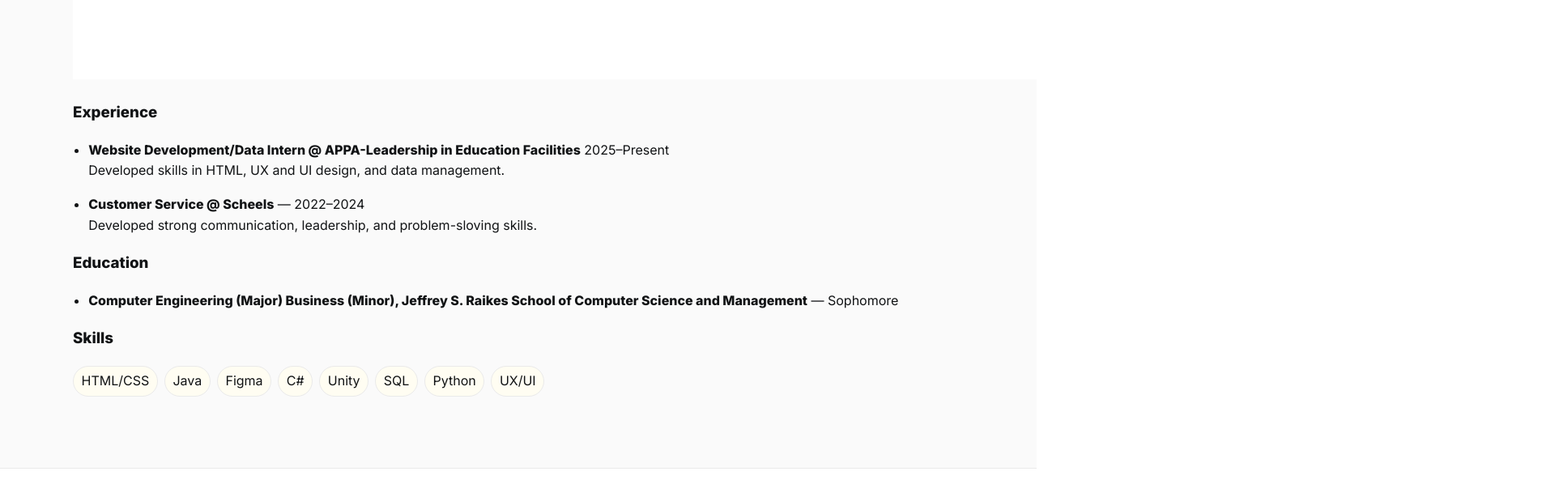
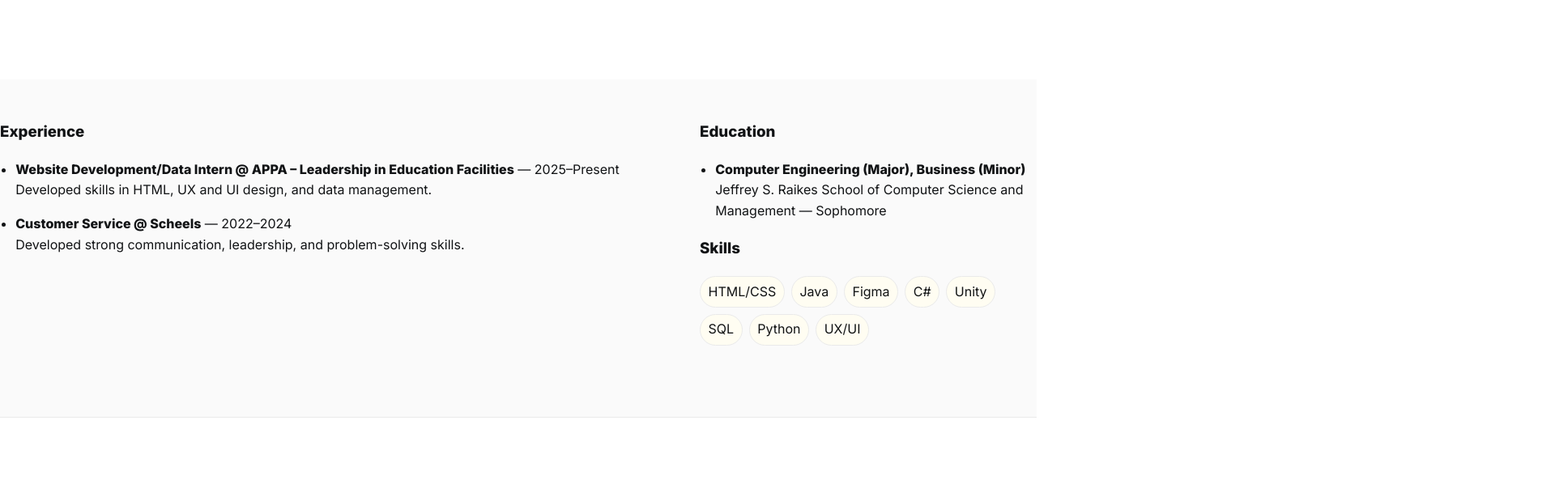
Before and after one commit to aaronwohleb/aaronwohleb.github.io, a plain HTML site: page index.html in a window 1280 px wide. Shown: the part 5700-6293 px from the top of the page at 81% size, 1920 px wide, since content can reach past the window. Drawn offline with Linux system fonts and the light colour scheme.

Commit message:
fixed resume more

```diff
--- a/index.html
+++ b/index.html
@@ -1,5 +1,6 @@
 <!doctype html>
 <html lang="en">
+
 <head>
   <meta charset="utf-8" />
   <meta name="viewport" content="width=device-width,initial-scale=1" />
@@ -11,6 +12,7 @@
 
   <link rel="stylesheet" href="styles.css" />
 </head>
+
 <body>
 
   <!-- Sticky Navigation -->
@@ -106,6 +108,7 @@
     <div class="wrap">
       <h2 class="section-title">Resume</h2>
       <a class="btn" href="resume.pdf" download target="_blank" rel="noopener">Download PDF</a>
+    </div>
 
     <!-- If you have a PDF, replace src below with your file path and keep the details list as a fallback. -->
     <div class="resume-stack">
@@ -114,33 +117,42 @@
     </div>
 
     <div class="resume-grid">
-        <div>
+      <div class="col-left">
         <h3>Experience</h3>
         <ul class="resume-list">
           <li>
-              <strong>Website Development/Data Intern @ APPA-Leadership in Education Facilities</strong>   2025–Present<br>
+            <strong>Website Development/Data Intern @ APPA – Leadership in Education Facilities</strong> —
+            2025–Present<br>
             Developed skills in HTML, UX and UI design, and data management.
           </li>
           <li>
             <strong>Customer Service @ Scheels</strong> — 2022–2024<br>
-              Developed strong communication, leadership, and problem-sloving skills.
+            Developed strong communication, leadership, and problem-solving skills.
           </li>
         </ul>
       </div>
-        <div>
+
+      <aside class="col-right">
         <h3>Education</h3>
         <ul class="resume-list">
-            <li><strong>Computer Engineering (Major) Business (Minor), Jeffrey S. Raikes School of Computer Science and Management</strong> — Sophomore</li>
+          <li>
+            <strong>Computer Engineering (Major), Business (Minor)</strong><br>
+            Jeffrey S. Raikes School of Computer Science and Management — Sophomore
+          </li>
         </ul>
 
         <h3>Skills</h3>
         <ul class="tags">
-            <li>HTML/CSS</li><li>Java</li><li>Figma</li>
-            <li>C#</li><li>Unity</li><li>SQL</li>
-            <li>Python</li><li>UX/UI</li>
+          <li>HTML/CSS</li>
+          <li>Java</li>
+          <li>Figma</li>
+          <li>C#</li>
+          <li>Unity</li>
+          <li>SQL</li>
+          <li>Python</li>
+          <li>UX/UI</li>
         </ul>
-        </div>
-      </div>
+      </aside>
     </div>
   </section>
 
@@ -199,4 +211,5 @@
     document.getElementById('y').textContent = new Date().getFullYear();
   </script>
 </body>
+
 </html>
--- a/styles.css
+++ b/styles.css
@@ -174,16 +174,30 @@ a:hover{ text-decoration: underline; }
   height: min(85vh, 1100px); /* Tall but not overwhelming */
   border: 0;
 }
+.resume-grid{
+  display: grid;
+  grid-template-columns: 2fr 1fr;  /* left wider, right narrower */
+  gap: 2rem;
+  margin-top: 1.5rem;
+  align-items: start;
+}
+
+/* Explicit column placement (optional but clear) */
+.col-left  { grid-column: 1; }
+.col-right { grid-column: 2; }
+
+/* Mobile: stack */
+@media (max-width: 840px){
+  .resume-grid{ grid-template-columns: 1fr; }
+  .col-left  { grid-column: 1; }
+  .col-right { grid-column: 1; } /* appears under Experience */
+}
 .resume-list{ padding-left: 1.2rem; }
 .resume-list li{ margin-bottom: 1rem; }
 .tags{ list-style: none; padding: 0; display: flex; flex-wrap: wrap; gap: .5rem; }
 .tags li{
   border: 1px solid var(--line);
   padding: .35rem .6rem; border-radius: 999px; background: #fffdf2;
-}
-
-@media (max-width: 840px){
-  .resume-grid{ grid-template-columns: 1fr; }
 }
 
 /* ====== Contact ====== */
```
Lines whose indentation alone changed are shown as unchanged.
